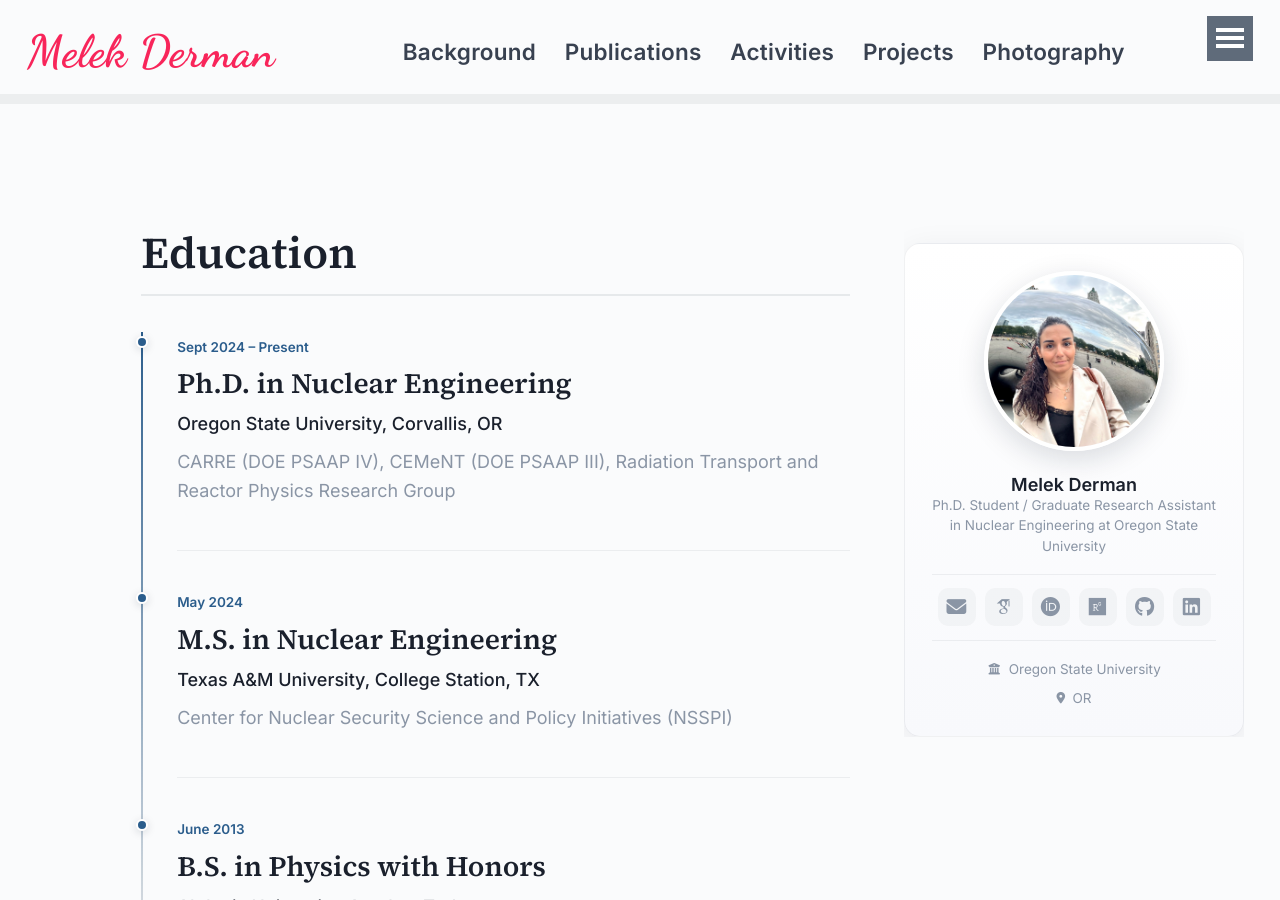
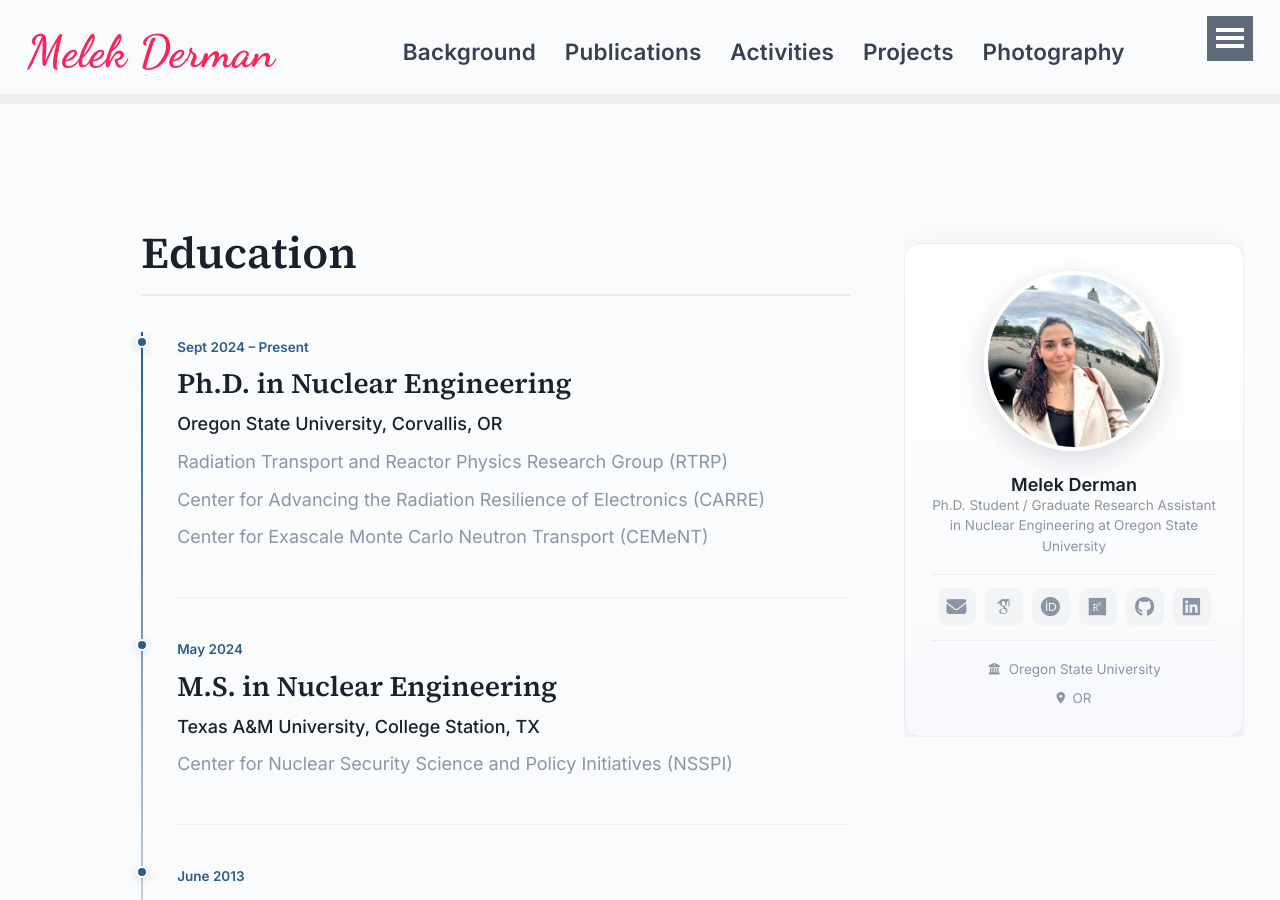
Before and after one commit to melekderman/melekderman.github.io, a Jekyll site: the page built from _pages/background.md, in a window 1280 px wide and 900 px high. Built offline with Jekyll 4.4.1, drawn with Linux system fonts in a browser that asks for light colours; some web fonts are replaced.

Commit message:
minor updates

```diff
--- a/_pages/background.md
+++ b/_pages/background.md
@@ -14,7 +14,10 @@ author_profile: true
         <span class="timeline-date">Sept 2024 – Present</span>
         <h3>Ph.D. in Nuclear Engineering</h3>
         <p class="timeline-org">Oregon State University, Corvallis, OR</p>
-        <p>CARRE (DOE PSAAP IV), CEMeNT (DOE PSAAP III), Radiation Transport and Reactor Physics Research Group</p>
+        <p>Radiation Transport and Reactor Physics Research Group (RTRP)</p>
+        <p>Center for Advancing the Radiation Resilience of Electronics (CARRE)</p>
+        <p>Center for Exascale Monte Carlo Neutron Transport (CEMeNT)</p>
+
       </div>
     </div>
     <div class="timeline-item">
```
Also changed, not shown: _pages/photography.md (+2 -2 lines).
